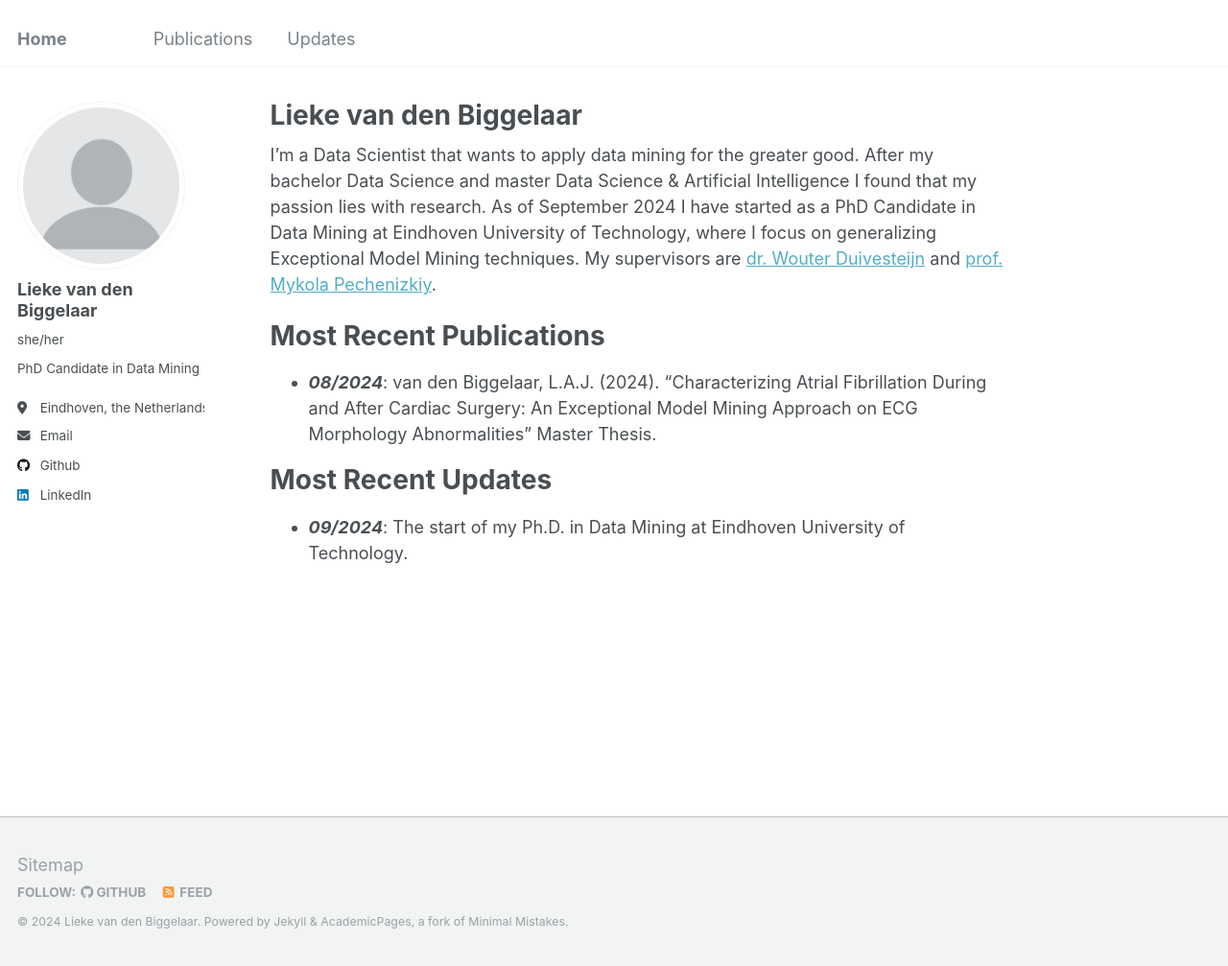
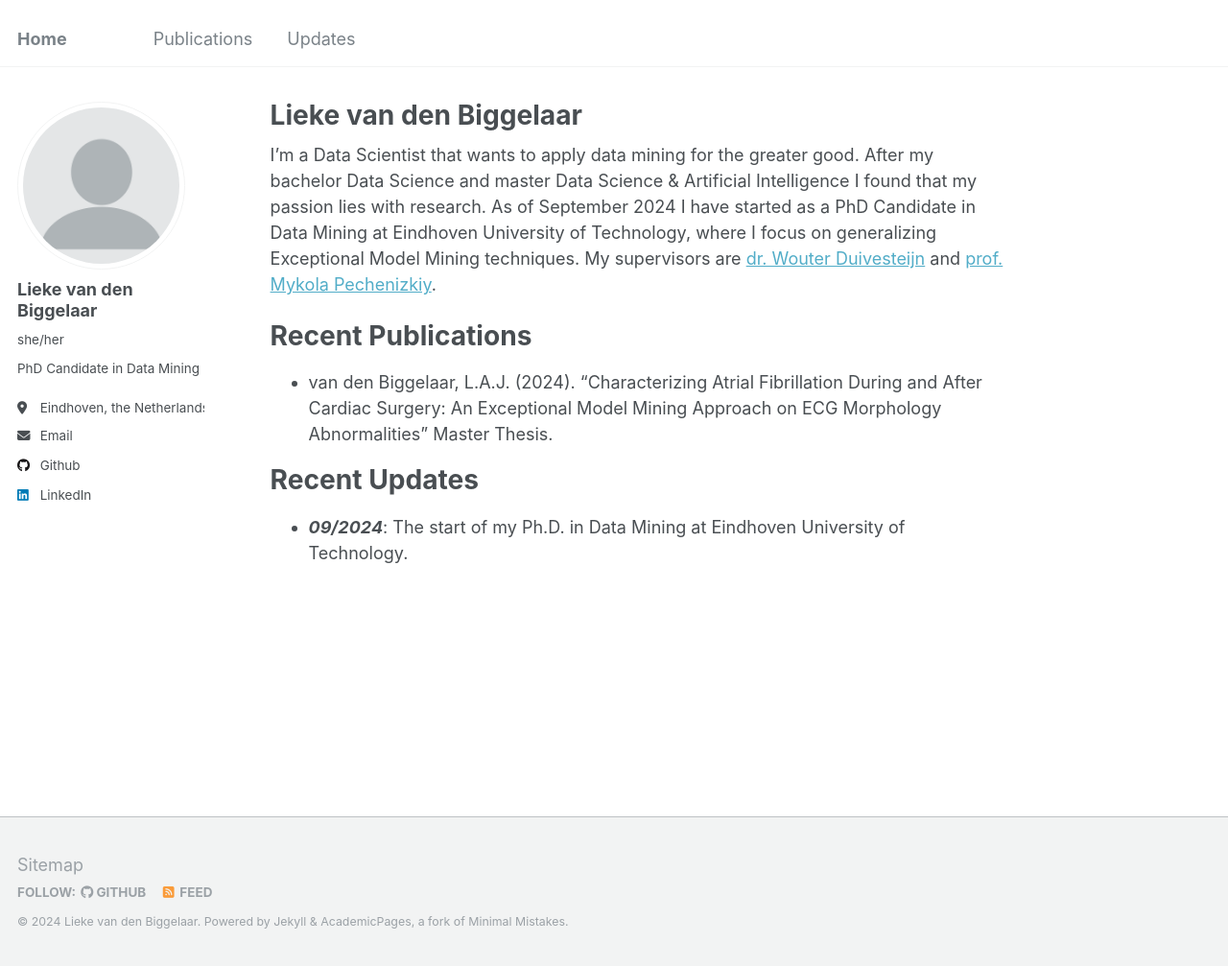
Before and after one commit to liekevandenbiggelaar/liekevandenbiggelaar.github.io, a Jekyll site: the page built from _pages/about.md, in a window 1280 px wide and 1007 px high. Shown: the whole window at 96% size. Built offline with Jekyll 4.4.1, drawn with Linux system fonts in a browser that asks for light colours.

Commit message:
update 2

```diff
--- a/_pages/about.md
+++ b/_pages/about.md
@@ -9,11 +9,11 @@ redirect_from:
 
 I'm a Data Scientist that wants to apply data mining for the greater good. After my bachelor Data Science and master Data Science & Artificial Intelligence I found that my passion lies with research. As of September 2024 I have started as a PhD Candidate in Data Mining at Eindhoven University of Technology, where I focus on generalizing Exceptional Model Mining techniques. My supervisors are [dr. Wouter Duivesteijn](https://wwwis.win.tue.nl/~wouter/) and [prof. Mykola Pechenizkiy](https://www.win.tue.nl/~mpechen/).
 
-Most Recent Publications
+Recent Publications
 ======
-- ***08/2024***: van den Biggelaar, L.A.J. (2024). "Characterizing Atrial Fibrillation During and After Cardiac Surgery: An Exceptional Model Mining Approach on ECG Morphology Abnormalities" Master Thesis.
+- van den Biggelaar, L.A.J. (2024). "Characterizing Atrial Fibrillation During and After Cardiac Surgery: An Exceptional Model Mining Approach on ECG Morphology Abnormalities" Master Thesis.
 
 
-Most Recent Updates
+Recent Updates
 ======
 - ***09/2024***: The start of my Ph.D. in Data Mining at Eindhoven University of Technology.
```
